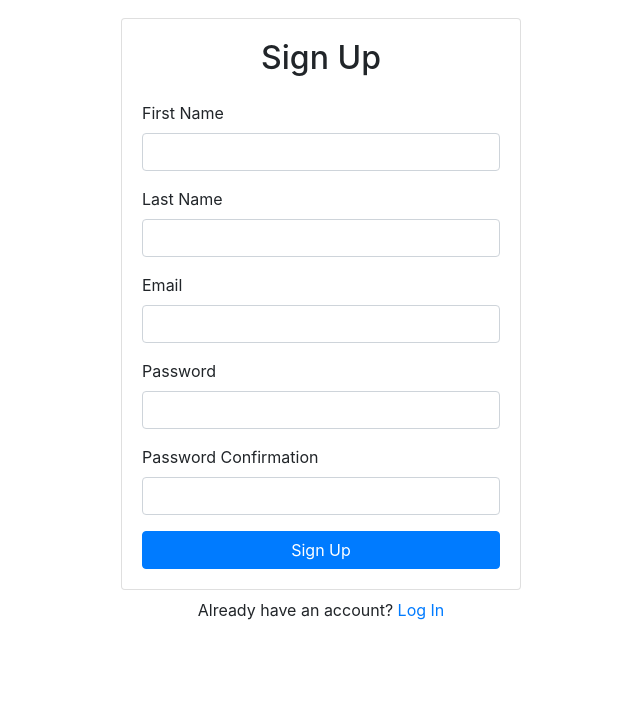
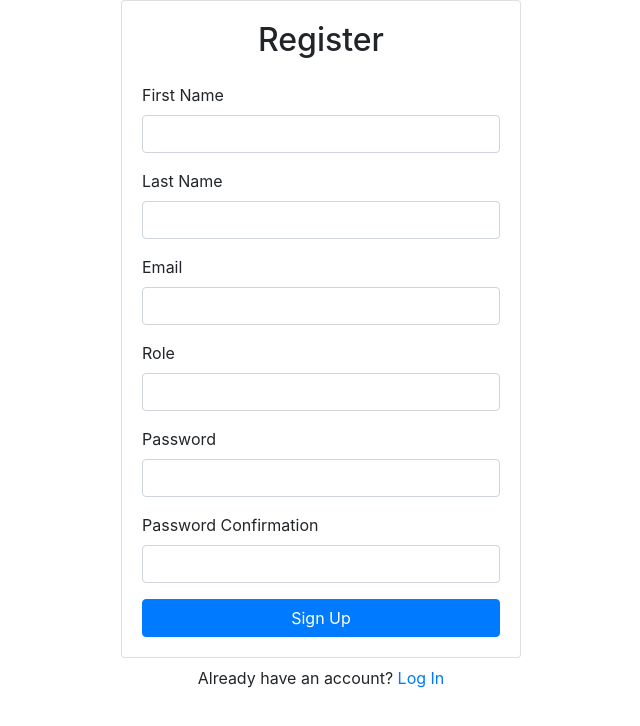
Before and after one commit to ramkrishnan6/kaksha-web, a React (Create React App) app: page /register in a window 1280 px wide. Shown: the top 726 px of the page, without its empty margins (319-959 px from the left). Built offline with nearby package versions, Linux system fonts and the light colour scheme.

Commit message:
Integrate Register User API

```diff
--- a/package.json
+++ b/package.json
@@ -6,6 +6,7 @@
     "@testing-library/jest-dom": "^5.11.5",
     "@testing-library/react": "^11.1.0",
     "@testing-library/user-event": "^12.1.10",
+    "axios": "^0.21.0",
     "bootstrap": "^4.5.3",
     "react": "^17.0.1",
     "react-bootstrap": "^1.4.0",
--- a/src/components/Register.js
+++ b/src/components/Register.js
@@ -1,35 +1,106 @@
-import React from "react";
-import { Form, Button, Card } from "react-bootstrap";
+import React, { useRef, useState } from "react";
+import { Form, Button, Card, Alert } from "react-bootstrap";
 import { Link } from "react-router-dom";
+import axios from "axios";
 
 function Register() {
+    const firstNameRef = useRef();
+    const lastNameRef = useRef();
+    const emailRef = useRef();
+    const roleRef = useRef();
+    const passwordRef = useRef();
+    const passwordConfirmRef = useRef();
+    const [error, setError] = useState("");
+    const [loading, setLoading] = useState(false);
+
+    async function registerUser(e) {
+        e.preventDefault();
+        if (passwordRef.current.value !== passwordConfirmRef.current.value) {
+            return setError("Passwords do not match");
+        }
+        setError("");
+        setLoading(true);
+
+        axios
+            .post("user/register", {
+                first_name: firstNameRef.current.value,
+                last_name: lastNameRef.current.value,
+                email: emailRef.current.value,
+                password: passwordRef.current.value,
+                role: roleRef.current.value,
+            })
+            .then((res) => {
+                console.log(res);
+            })
+            .catch((err) => {
+                setError(err.response.data.message);
+            });
+        setLoading(false);
+    }
+
     return (
         <>
             <Card>
                 <Card.Body>
-                    <h2 className="text-center mb-4">Sign Up</h2>
-                    <Form>
+                    <h2 className="text-center mb-4">Register</h2>
+                    {error && <Alert variant="danger">{error}</Alert>}
+
+                    <Form onSubmit={registerUser}>
                         <Form.Group id="first_name">
                             <Form.Label>First Name</Form.Label>
-                            <Form.Control type="text" required />
+                            <Form.Control
+                                type="text"
+                                ref={firstNameRef}
+                                required
+                            />
                         </Form.Group>
+
                         <Form.Group id="last_name">
                             <Form.Label>Last Name</Form.Label>
-                            <Form.Control type="text" required />
+                            <Form.Control
+                                type="text"
+                                ref={lastNameRef}
+                                required
+                            />
                         </Form.Group>
+
                         <Form.Group id="email">
                             <Form.Label>Email</Form.Label>
-                            <Form.Control type="email" required />
+                            <Form.Control
+                                type="email"
+                                ref={emailRef}
+                                required
+                            />
                         </Form.Group>
+
+                        <Form.Group id="role">
+                            <Form.Label>Role</Form.Label>
+                            <Form.Control type="text" ref={roleRef} required />
+                        </Form.Group>
+
                         <Form.Group id="password">
                             <Form.Label>Password</Form.Label>
-                            <Form.Control type="password" required />
+                            <Form.Control
+                                type="password"
+                                ref={passwordRef}
+                                required
+                            />
                         </Form.Group>
+
                         <Form.Group id="password-confirm">
                             <Form.Label>Password Confirmation</Form.Label>
-                            <Form.Control type="password" required />
+                            <Form.Control
+                                type="password"
+                                ref={passwordConfirmRef}
+                                required
+                            />
                         </Form.Group>
-                        <Button className="w-100" type="submit">
+
+                        <Button
+                            disabled={loading}
+                            className="w-100"
+                            type="submit"
+                        >
                             Sign Up
                         </Button>
                     </Form>
```
Also changed, not shown: 1 other file (tests, documents, lock files or other folders).
